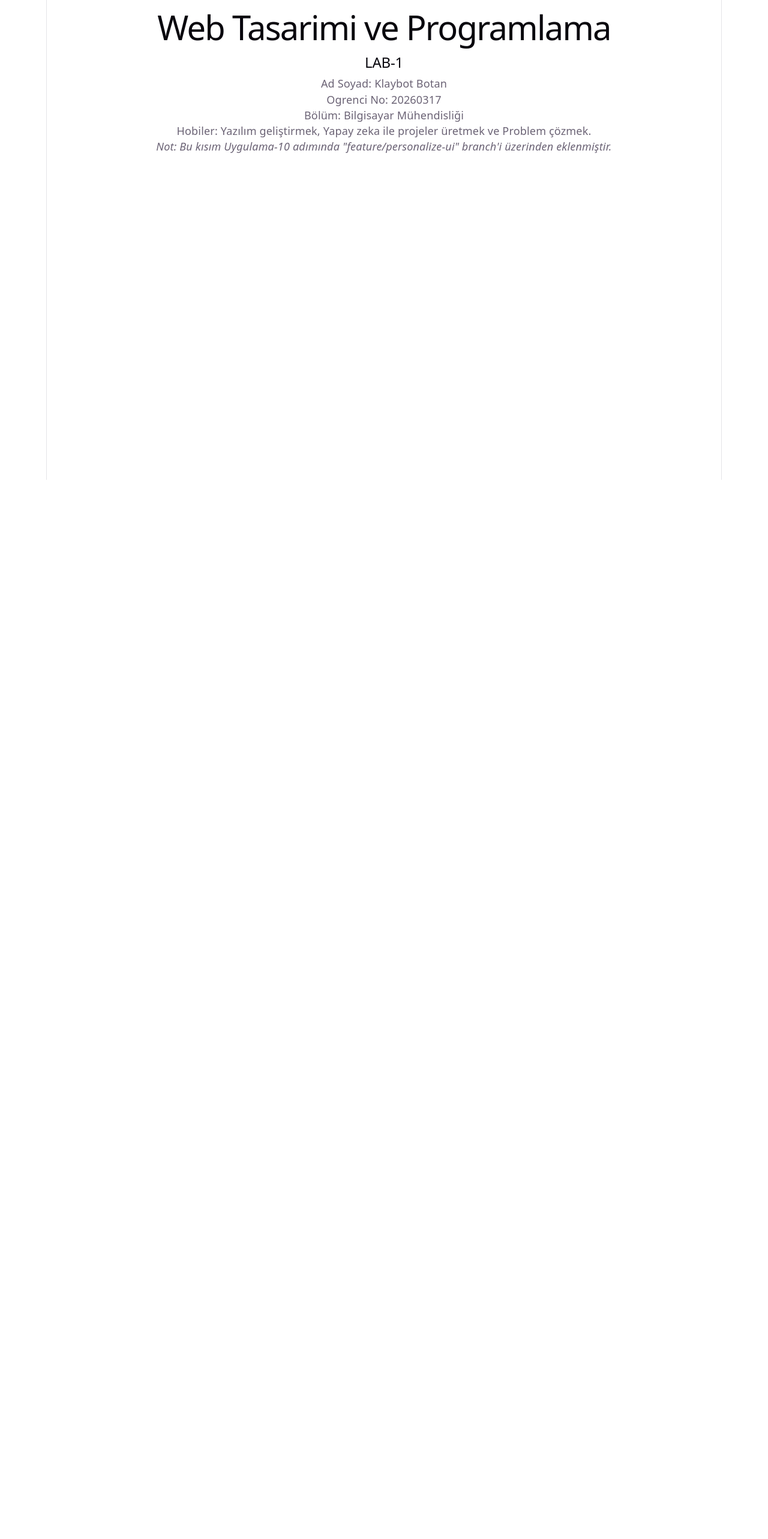
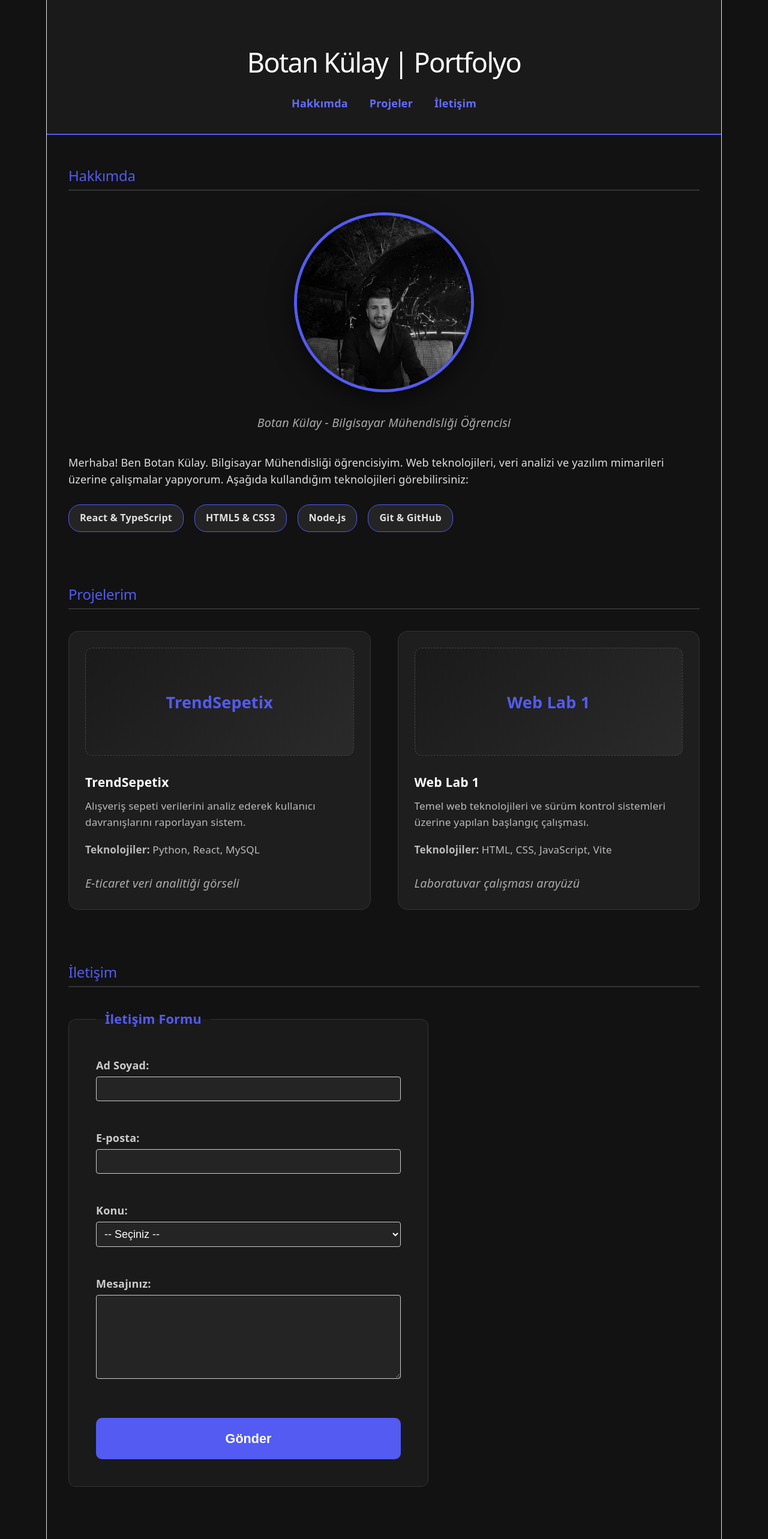
Before and after one commit to botankly/weblab, a React (Vite) app: page / in a window 1280 px wide. Shown: the top 2566 px of the page at 60% size. Before the commit the page ends 800 px from the top, so only its background shows below. Built offline with nearby package versions, Linux system fonts and the light colour scheme.

Commit message:
feat: add semantic HTML portfolio structure

```diff
--- a/src/App.css
+++ b/src/App.css
@@ -1,33 +1,288 @@
-#root {
-  max-width: 1280px;
-  margin: 0 auto;
-  padding: 2rem;
-  text-align: center;
+/* Genel sifirlama */
+* {
+  margin: 0;
+  padding: 0;
+  box-sizing: border-box;
 }
 
 body {
-  background-color: #242424;
-  color: rgba(255, 255, 255, 0.87);
-  font-family: Inter, system-ui, Avenir, Helvetica, Arial, sans-serif;
+  font-family: system-ui, -apple-system, sans-serif;
+  line-height: 1.6;
+  background-color: #121212;
+  color: #e0e0e0;
+}
+
+/* Skip link: normalde gizli, Tab ile gorunur */
+.skip-link {
+  position: absolute;
+  top: -100px;
+  left: 0;
+  background: #1E3A8A;
+  color: white;
+  padding: 8px 16px;
+  z-index: 200;
+  transition: top 0.3s;
+  text-decoration: none;
+  font-weight: bold;
+}
+
+.skip-link:focus {
+  top: 0;
+}
+
+/* Focus gostergesi -- ASLA kaldirma */
+:focus {
+  outline: 2px solid #2563EB;
+  outline-offset: 2px;
+}
+
+header {
+  background: #1a1a1a;
+  padding: 2rem 1rem;
+  border-bottom: 2px solid #535bf2;
+  position: sticky;
+  top: 0;
+  z-index: 100;
+}
+
+.header-container {
+  max-width: 1000px;
+  margin: 0 auto;
 }
 
 h1 {
-  font-size: 3.2em;
-  line-height: 1.1;
+  font-size: 2.5rem;
+  color: #fff;
+  margin-bottom: 1rem;
+}
+
+nav ul {
+  display: flex;
+  justify-content: center;
+  gap: 2rem;
+  list-style: none;
+  padding: 0;
+}
+
+nav a {
   color: #646cff;
+  text-decoration: none;
+  font-weight: 600;
+  transition: color 0.3s;
+}
+
+nav a:hover {
+  color: #535bf2;
+}
+
+main {
+  padding: 3rem 2rem;
+}
+
+section {
+  margin-bottom: 5rem;
+  text-align: left;
 }
 
 h2 {
   color: #535bf2;
-  border-bottom: 2px solid #535bf2;
-  padding-bottom: 10px;
-  display: inline-block;
+  border-bottom: 2px solid #333;
+  padding-bottom: 0.5rem;
+  margin-bottom: 2rem;
+  display: block;
 }
 
-p {
-  font-size: 1.2em;
-  background-color: rgba(255, 255, 255, 0.05);
-  padding: 10px;
-  border-radius: 8px;
-  margin: 10px 0;
+.tech-list {
+  display: flex;
+  flex-wrap: wrap;
+  gap: 1rem;
+  list-style: none;
+  padding: 0;
+  margin-top: 1.5rem;
 }
+
+.tech-list li {
+  background: #242424;
+  padding: 0.5rem 1rem;
+  border-radius: 20px;
+  border: 1px solid #535bf2;
+  font-size: 0.9rem;
+  font-weight: 600;
+}
+
+.profile-figure {
+  text-align: center;
+  margin-bottom: 2rem;
+}
+
+.profile-img {
+  width: 300px;
+  height: 300px;
+  border-radius: 50%;
+  object-fit: cover;
+  border: 5px solid #535bf2;
+  box-shadow: 0 10px 40px rgba(0,0,0,0.6);
+  transition: transform 0.4s ease;
+}
+
+.profile-img:hover {
+  transform: scale(1.05);
+}
+
+figcaption {
+  margin-top: 1.5rem;
+  font-style: italic;
+  color: #aaa;
+  font-size: 1.1rem;
+}
+
+.project-grid {
+  display: grid;
+  grid-template-columns: repeat(auto-fit, minmax(300px, 1fr));
+  gap: 2.5rem;
+  margin-top: 2rem;
+}
+
+.project-card {
+  background: #1e1e1e;
+  padding: 1.5rem;
+  border-radius: 16px;
+  border: 1px solid #333;
+  transition: border-color 0.3s, transform 0.3s;
+}
+
+.project-card:hover {
+  border-color: #535bf2;
+  transform: translateY(-5px);
+}
+
+.project-card h3 {
+  color: #fff;
+  margin: 1.5rem 0 0.5rem 0;
+}
+
+.project-card p {
+  font-size: 0.95rem;
+  color: #bbb;
+  margin-bottom: 1rem;
+}
+
+.project-sample {
+  height: 180px;
+  background: linear-gradient(135deg, #1a1a1a 0%, #2a2a2a 100%);
+  display: flex;
+  align-items: center;
+  justify-content: center;
+  border-radius: 12px;
+  font-weight: bold;
+  color: #535bf2;
+  font-size: 1.5rem;
+  margin-bottom: 0.5rem;
+  border: 1px dashed #444;
+}
+
+/* Contact Form Styling */
+.contact-form {
+  max-width: 600px;
+  margin: 2rem 0;
+}
+
+fieldset {
+  border: 1px solid #333;
+  border-radius: 12px;
+  padding: 2.5rem;
+  background: #1a1a1a;
+}
+
+legend {
+  padding: 0 15px;
+  font-weight: bold;
+  color: #535bf2;
+  font-size: 1.2rem;
+}
+
+.form-group {
+  margin-bottom: 1rem;
+  display: flex;
+  flex-direction: column;
+}
+
+label {
+  display: block;
+  margin-bottom: 0.25rem;
+  font-weight: 600;
+  color: #ccc;
+  text-align: left;
+}
+
+input, textarea, select {
+  width: 100%;
+  padding: 0.5rem;
+  border-radius: 4px;
+  border: 1px solid #ccc;
+  background: #242424;
+  color: #fff;
+  font-size: 1rem;
+  transition: all 0.3s ease;
+}
+
+input:focus, select:focus, textarea:focus {
+  border-color: #535bf2;
+  background: #2a2a2a;
+  box-shadow: 0 0 10px rgba(83, 91, 242, 0.2);
+  outline: none;
+}
+
+.error-msg {
+  color: red;
+  font-size: 0.85rem;
+  margin-top: 0.4rem;
+  min-height: 1.2rem;
+  text-align: left;
+}
+
+.submit-btn {
+  background: #535bf2;
+  color: white;
+  padding: 1.2rem;
+  border: none;
+  border-radius: 10px;
+  font-weight: bold;
+  cursor: pointer;
+  width: 100%;
+  font-size: 1.2rem;
+  margin-top: 1rem;
+  transition: all 0.3s cubic-bezier(0.175, 0.885, 0.32, 1.275);
+}
+
+.submit-btn:hover {
+  background: #646cff;
+  transform: translateY(-3px);
+  box-shadow: 0 5px 15px rgba(83, 91, 242, 0.4);
+}
+
+footer {
+  padding: 4rem 2rem;
+  background: #1a1a1a;
+  border-top: 1px solid #333;
+  color: #888;
+  text-align: center;
+}
+
+.social-links {
+  display: flex;
+  justify-content: center;
+  gap: 1.5rem;
+  margin-top: 1.5rem;
+}
+
+.social-links a {
+  color: #646cff;
+  text-decoration: none;
+  font-weight: bold;
+  transition: color 0.3s;
+}
+
+.social-links a:hover {
+  color: #535bf2;
+}
--- a/src/App.tsx
+++ b/src/App.tsx
@@ -1,14 +1,139 @@
+import './App.css'
+import profilResmi from './assets/profil.jpg'
+
 function App() {
   return (
-    <div>
-      <h1>Web Tasarimi ve Programlama</h1>
-      <h2>LAB-1</h2>
-      <p>Ad Soyad: Klaybot Botan</p>
-      <p>Ogrenci No: 20260317</p>
-      <p>Bölüm: Bilgisayar Mühendisliği</p>
-      <p>Hobiler: Yazılım geliştirmek, Yapay zeka ile projeler üretmek ve Problem çözmek.</p>
-      <p><em>Not: Bu kısım Uygulama-10 adımında "feature/personalize-ui" branch'i üzerinden eklenmiştir.</em></p>
-    </div>
+    <>
+      <a href="#main-content" className="skip-link">Ana içeriğe atla</a>
+      <header>
+        <div className="header-container">
+          <h1>Botan Külay | Portfolyo</h1>
+          <nav aria-label="Ana navigasyon">
+            <ul>
+              <li><a href="#hakkimda">Hakkımda</a></li>
+              <li><a href="#projeler">Projeler</a></li>
+              <li><a href="#iletisim">İletişim</a></li>
+            </ul>
+          </nav>
+        </div>
+      </header>
+
+      <main id="main-content">
+        <section id="hakkimda">
+          <h2>Hakkımda</h2>
+          <figure className="profile-figure">
+            <img
+              src={profilResmi}
+              alt="Botan Külay'ın siyah beyaz profesyonel vesikalık fotoğrafı"
+              className="profile-img"
+            />
+            <figcaption>Botan Külay - Bilgisayar Mühendisliği Öğrencisi</figcaption>
+          </figure>
+          <p>
+            Merhaba! Ben Botan Külay. Bilgisayar Mühendisliği öğrencisiyim.
+            Web teknolojileri, veri analizi ve yazılım mimarileri üzerine çalışmalar yapıyorum.
+            Aşağıda kullandığım teknolojileri görebilirsiniz:
+          </p>
+          <ul className="tech-list">
+            <li>React & TypeScript</li>
+            <li>HTML5 & CSS3</li>
+            <li>Node.js</li>
+            <li>Git & GitHub</li>
+          </ul>
+        </section>
+
+        <section id="projeler">
+          <h2>Projelerim</h2>
+          <div className="project-grid">
+            <article className="project-card">
+              <div className="project-sample">TrendSepetix</div>
+              <h3>TrendSepetix</h3>
+              <p>Alışveriş sepeti verilerini analiz ederek kullanıcı davranışlarını raporlayan sistem.</p>
+              <p><strong>Teknolojiler:</strong> Python, React, MySQL</p>
+              <figcaption>E-ticaret veri analitiği görseli</figcaption>
+            </article>
+
+            <article className="project-card">
+              <div className="project-sample">Web Lab 1</div>
+              <h3>Web Lab 1</h3>
+              <p>Temel web teknolojileri ve sürüm kontrol sistemleri üzerine yapılan başlangıç çalışması.</p>
+              <p><strong>Teknolojiler:</strong> HTML, CSS, JavaScript, Vite</p>
+              <figcaption>Laboratuvar çalışması arayüzü</figcaption>
+            </article>
+          </div>
+        </section>
+
+        <section id="iletisim">
+          <h2>İletişim</h2>
+          <form action="#" method="POST" noValidate className="contact-form">
+            <fieldset>
+              <legend>İletişim Formu</legend>
+
+              <div className="form-group">
+                <label htmlFor="name">Ad Soyad:</label>
+                <input
+                  type="text"
+                  id="name"
+                  name="name"
+                  required
+                  minLength={2}
+                  aria-describedby="name-error"
+                />
+                <small id="name-error" className="error-msg" role="alert"></small>
+              </div>
+
+              <div className="form-group">
+                <label htmlFor="email">E-posta:</label>
+                <input
+                  type="email"
+                  id="email"
+                  name="email"
+                  required
+                  aria-describedby="email-error"
+                />
+                <small id="email-error" className="error-msg" role="alert"></small>
+              </div>
+
+              <div className="form-group">
+                <label htmlFor="subject">Konu:</label>
+                <select id="subject" name="subject" required aria-describedby="subject-error">
+                  <option value="">-- Seçiniz --</option>
+                  <option value="is">İş Teklifi</option>
+                  <option value="soru">Soru</option>
+                  <option value="oneri">Öneri</option>
+                </select>
+                <small id="subject-error" className="error-msg" role="alert"></small>
+              </div>
+
+              <div className="form-group">
+                <label htmlFor="message">Mesajınız:</label>
+                <textarea
+                  id="message"
+                  name="message"
+                  rows={6}
+                  required
+                  minLength={10}
+                  aria-describedby="message-error"
+                ></textarea>
+                <small id="message-error" className="error-msg" role="alert"></small>
+              </div>
+
+              <button type="submit" className="submit-btn">Gönder</button>
+            </fieldset>
+          </form>
+        </section>
+      </main>
+
+      <footer>
+        <div className="footer-content">
+          <p>&copy; 2025 Botan Külay. Tüm hakları saklıdır.</p>
+          <div className="social-links">
+            <a href="https://github.com/botankly" target="_blank" rel="noopener noreferrer">GitHub</a>
+            <a href="#" target="_blank" rel="noopener noreferrer">LinkedIn</a>
+          </div>
+        </div>
+      </footer>
+    </>
   )
 }
 
```
Also changed, not shown: src/assets/profil.jpg (added).
